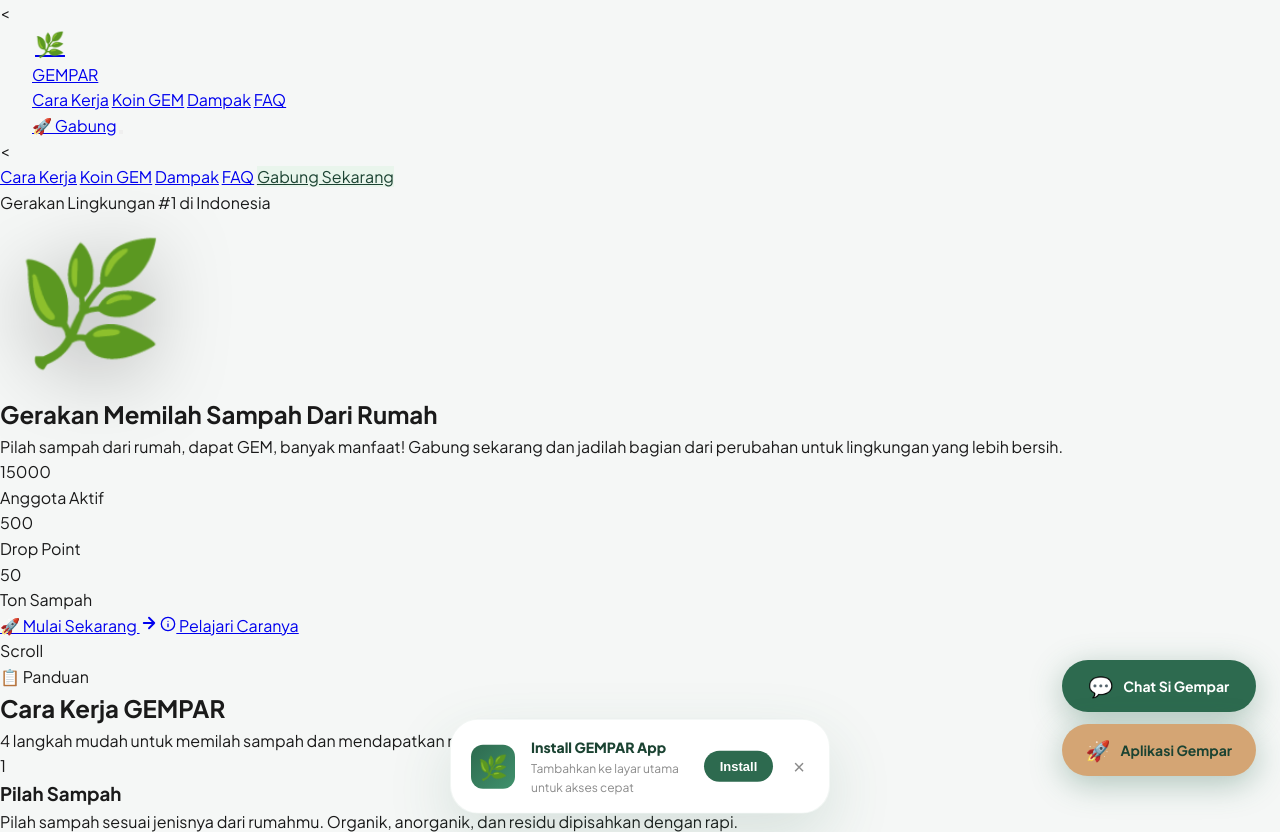
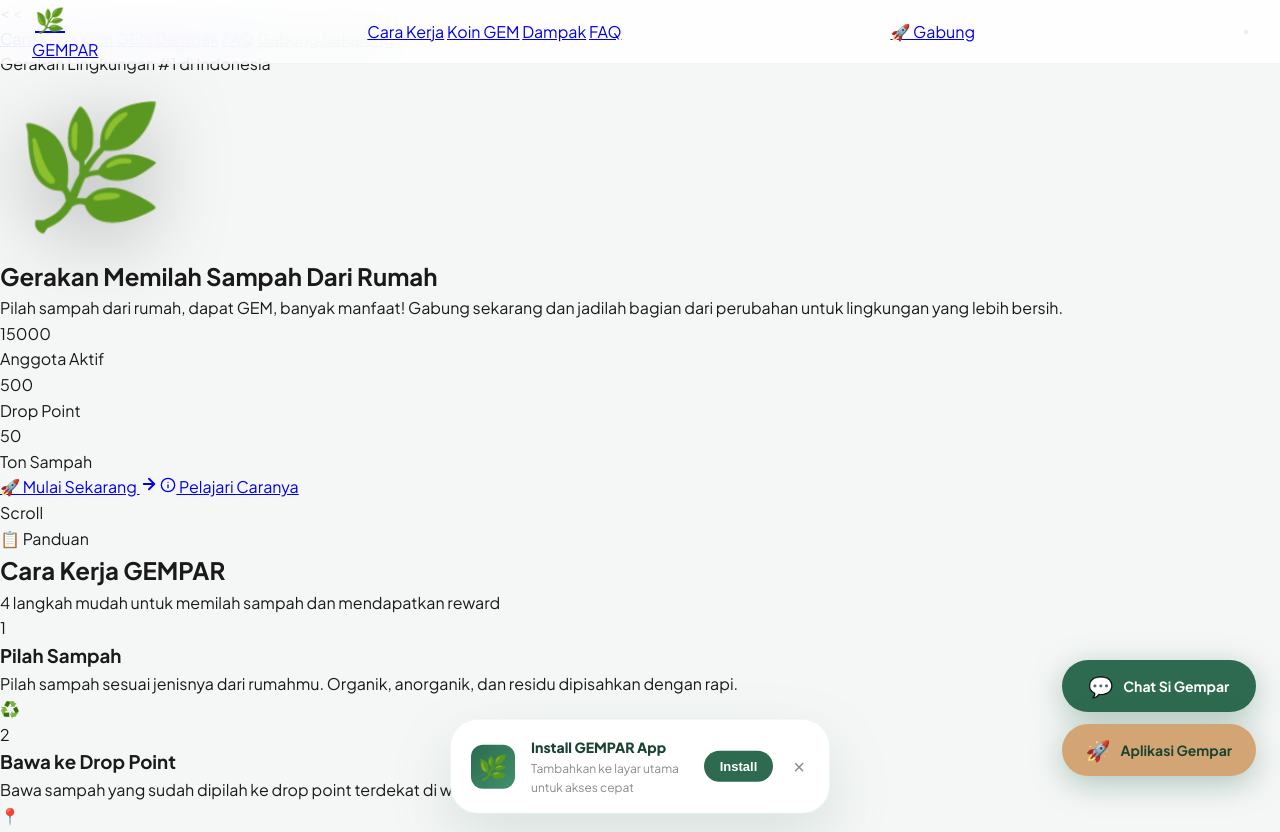
Before and after one commit to Skyfound212/Gempar-new, a plain HTML site: page index.html in a window 1280 px wide. Shown: the top 832 px of the page. Drawn offline with Linux system fonts and the light colour scheme.

Commit message:
Update variables.css

```diff
--- a/theme/variables.css
+++ b/theme/variables.css
@@ -1,141 +1,107 @@
-/**
- * GEMPAR THEME VARIABLES
- * Edit warna, ukuran, spacing di sini
- *
- * 📍 URL: https://USERNAME.github.io/gempar-config/theme/variables.css
- */
+/* ============================================
+   GEMPAR THEME VARIABLES
+   Update di GitHub untuk ubah tema tanpa deploy ulang
+   ============================================ */
 
 :root {
-  /* ============================================
-     BRAND COLORS
-     ============================================ */
-  --gempar-primary: #2D6A4F;
-  --gempar-primary-dark: #1B4332;
-  --gempar-primary-darker: #081C15;
-  --gempar-primary-light: #40916C;
-  --gempar-primary-soft: #52B788;
-  --gempar-primary-mint: #D8F3DC;
-  --gempar-primary-pale: #E9F5EC;
+  /* Primary Colors */
+  --primary: #2D6A4F;
+  --primary-light: #40916C;
+  --primary-dark: #1B4332;
+  --primary-darker: #081C15;
 
-  --gempar-accent: #D4A574;
-  --gempar-accent-light: #E8C9A0;
-  --gempar-accent-dark: #B8935F;
-  --gempar-accent-glow: rgba(212, 165, 116, 0.4);
+  /* Accent Colors */
+  --accent: #D4A574;
+  --accent-light: #E8C9A0;
+  --accent-dark: #B08968;
 
-  /* ============================================
-     SEMANTIC COLORS
-     ============================================ */
-  --gempar-bg: #F5F7F6;
-  --gempar-card: #FFFFFF;
-  --gempar-text: #1A1A1A;
-  --gempar-text-light: #4A4A4A;
-  --gempar-text-muted: #8A8A8A;
-  --gempar-border: rgba(45, 106, 79, 0.06);
+  /* Background Colors */
+  --bg: #F5F7F6;
+  --bg-white: #FFFFFF;
+  --bg-dark: #1B4332;
+  --bg-card: #FFFFFF;
 
-  /* ============================================
-     SHADOWS
-     ============================================ */
-  --gempar-shadow-sm: 0 2px 8px rgba(45, 106, 79, 0.05);
-  --gempar-shadow: 0 8px 32px rgba(45, 106, 79, 0.08);
-  --gempar-shadow-lg: 0 16px 48px rgba(45, 106, 79, 0.12);
-  --gempar-shadow-xl: 0 24px 64px rgba(45, 106, 79, 0.15);
+  /* Text Colors */
+  --text: #1A1A1A;
+  --text-light: #8A8A8A;
+  --text-white: #FFFFFF;
+  --text-muted: rgba(255,255,255,0.7);
 
-  /* ============================================
-     RADIUS
-     ============================================ */
-  --gempar-radius-sm: 12px;
-  --gempar-radius: 16px;
-  --gempar-radius-lg: 24px;
-  --gempar-radius-xl: 28px;
-  --gempar-radius-full: 9999px;
+  /* Border & Shadow */
+  --border: rgba(45,106,79,0.06);
+  --shadow-sm: 0 4px 12px rgba(45,106,79,0.08);
+  --shadow-md: 0 8px 32px rgba(45,106,79,0.12);
+  --shadow-lg: 0 24px 64px rgba(45,106,79,0.15);
+  --shadow-fab: 0 8px 32px rgba(45,106,79,0.35);
 
-  /* ============================================
-     TRANSITION
-     ============================================ */
-  --gempar-transition: all 0.3s cubic-bezier(0.4, 0, 0.2, 1);
+  /* Gradient */
+  --gradient-primary: linear-gradient(135deg, #1B4332, #2D6A4F);
+  --gradient-accent: linear-gradient(135deg, #D4A574, #E8C9A0);
+  --gradient-hero: linear-gradient(135deg, #1B4332, #2D6A4F, #40916C);
 
-  /* ============================================
-     FAB BLOCK — Komponen Kustom
-     ============================================ */
-  --fab-block-position-right: 24px;
-  --fab-block-position-bottom: 24px;
-  --fab-block-position-left: auto;
-  --fab-block-position-top: auto;
-
-  --fab-block-gap: 12px;
-  --fab-block-z-index: 999;
-
-  /* Tombol Chat (Primary) */
-  --fab-block-chat-bg: var(--gempar-primary);
-  --fab-block-chat-bg-hover: var(--gempar-primary-light);
-  --fab-block-chat-text: #FFFFFF;
-
-  /* Tombol App (Accent) */
-  --fab-block-app-bg: var(--gempar-accent);
-  --fab-block-app-bg-hover: var(--gempar-accent-light);
-  --fab-block-app-text: var(--gempar-primary-dark);
-
-  /* Ukuran & Shape */
-  --fab-block-height: 52px;
-  --fab-block-min-width: 180px;
-  --fab-block-padding-x: 24px;
-  --fab-block-radius: var(--gempar-radius-full);
-  --fab-block-font-size: 14px;
-  --fab-block-font-weight: 700;
-  --fab-block-icon-size: 20px;
-  --fab-block-icon-gap: 10px;
-
-  /* Shadow & Effects */
-  --fab-block-shadow: 0 8px 32px rgba(45, 106, 79, 0.35);
-  --fab-block-shadow-hover: 0 12px 40px rgba(45, 106, 79, 0.45);
-  --fab-block-pulse-color: rgba(255, 255, 255, 0.3);
-  --fab-block-pulse-size: 4px;
-
-  /* ============================================
-     HEADER
-     ============================================ */
-  --header-height: 64px;
-  --header-height-scrolled: 56px;
-  --header-bg: rgba(255, 255, 255, 0.85);
-  --header-bg-scrolled: rgba(255, 255, 255, 0.95);
-  --header-blur: blur(24px) saturate(180%);
-
-  /* ============================================
-     HERO
-     ============================================ */
-  --hero-gradient: linear-gradient(
-    160deg,
-    var(--gempar-primary-darker) 0%,
-    var(--gempar-primary-dark) 30%,
-    var(--gempar-primary) 60%,
-    var(--gempar-primary-light) 100%
-  );
-
-  /* ============================================
-     SECTION SPACING
-     ============================================ */
-  --section-padding-y: 80px;
-  --section-padding-y-lg: 120px;
-  --container-max-width: 900px;
-
-  /* ============================================
-     TYPOGRAPHY
-     ============================================ */
-  --font-family: 'Plus Jakarta Sans', -apple-system, BlinkMacSystemFont, 'Segoe UI', sans-serif;
+  /* Typography */
+  --font-family: 'Plus Jakarta Sans', sans-serif;
   --font-size-xs: 11px;
   --font-size-sm: 12px;
   --font-size-base: 14px;
-  --font-size-md: 15px;
-  --font-size-lg: 17px;
-  --font-size-xl: 20px;
-  --font-size-2xl: clamp(26px, 5vw, 36px);
-  --font-size-3xl: clamp(28px, 6vw, 40px);
-  --font-size-hero: clamp(32px, 7vw, 52px);
+  --font-size-md: 16px;
+  --font-size-lg: 20px;
+  --font-size-xl: 24px;
+  --font-size-2xl: 32px;
+  --font-size-3xl: 48px;
 
-  /* ============================================
-     ANIMATION
-     ============================================ */
-  --animation-float-duration: 5s;
-  --animation-pulse-duration: 2s;
-  --animation-fade-duration: 0.8s;
+  /* Spacing */
+  --space-xs: 4px;
+  --space-sm: 8px;
+  --space-md: 16px;
+  --space-lg: 24px;
+  --space-xl: 32px;
+  --space-2xl: 48px;
+  --space-3xl: 64px;
+
+  /* Border Radius */
+  --radius-sm: 8px;
+  --radius-md: 12px;
+  --radius-lg: 16px;
+  --radius-xl: 24px;
+  --radius-2xl: 28px;
+  --radius-full: 9999px;
+
+  /* Transitions */
+  --transition-fast: 0.15s ease;
+  --transition-base: 0.3s cubic-bezier(0.4,0,0.2,1);
+  --transition-slow: 0.5s cubic-bezier(0.4,0,0.2,1);
+  --transition-bounce: 0.4s cubic-bezier(0.68,-0.55,0.265,1.55);
+
+  /* Z-Index */
+  --z-header: 1000;
+  --z-fab: 999;
+  --z-scroll-top: 998;
+  --z-pwa-banner: 998;
+  --z-preloader: 99999;
+  --z-toast: 10000;
 }
+
+/* ============================================
+   HEADER STYLES
+   ============================================ */
+.header {
+  position: fixed;
+  top: 0;
+  left: 0;
+  right: 0;
+  z-index: var(--z-header);
+  display: flex;
+  align-items: center;
+  justify-content: space-between;
+  padding: 0 20px;
+  height: 64px;
+  background: rgba(255,255,255,0.85);
+  backdrop-filter: blur(20px);
+  -webkit-backdrop-filter: blur(20px);
+  border-bottom: 1px solid var(--border);
+  transition: var(--transition-base);
+}
+
+.header.scrolled {
+  background: rgba(255,255,255,0
```
